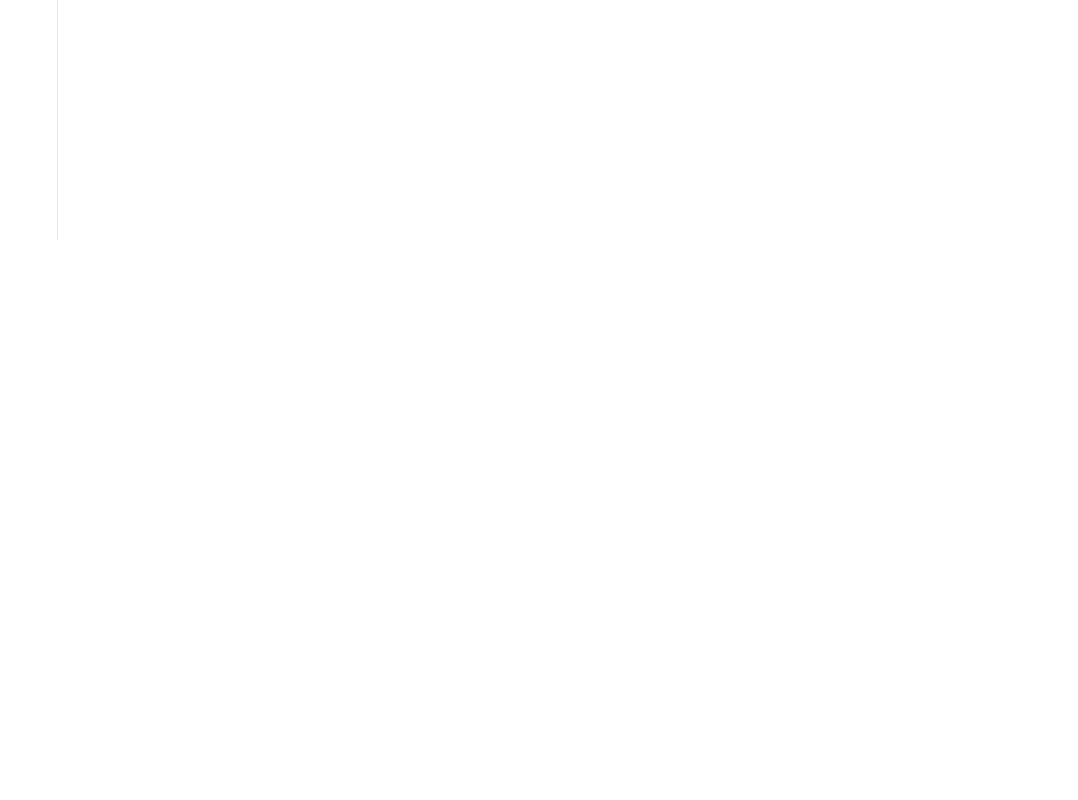
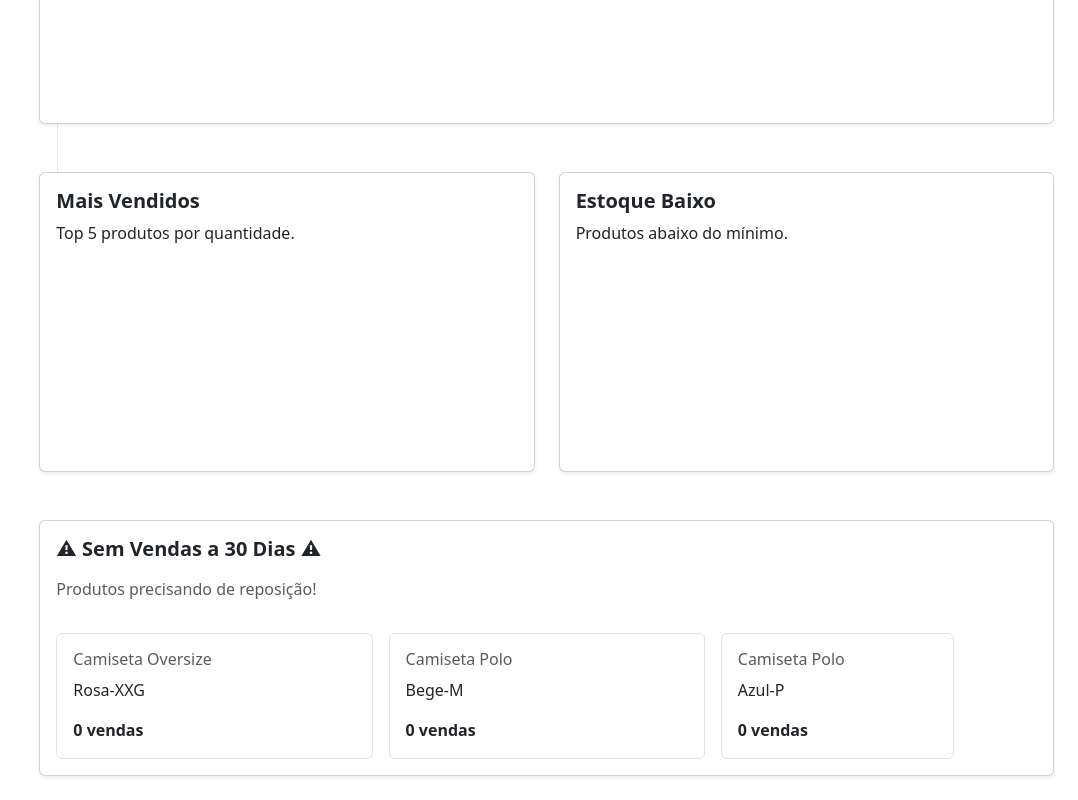
Before and after one commit to matheuskapp/pi-loja, a Next.js app: page /vendas2 in a window 1280 px wide. Shown: the part 560-1360 px from the top of the page, without its empty margins (202-1280 px from the left). Before the commit the page ends 800 px from the top, so only its background shows below. Built offline with nearby package versions, Linux system fonts and the light colour scheme.

Commit message:
Update Estrutura_vendas.js

```diff
--- a/app/vendas2/Estrutura_vendas.js
+++ b/app/vendas2/Estrutura_vendas.js
@@ -47,6 +47,85 @@ export default function Estrutura_vendas() {
 
       </div>
 
+      <div className="row mt-5">
+        <div className="col-12">
+          <div className="card shadow-sm" style={{ minHeight: "400px" }}>
+            <div className="card-body">
+              <h5 className="fw-bold mb-3">Aqui vai um gráfico de Vendas</h5>
+            </div>
+          </div>
+        </div>
+      </div>
+
+
+      <div className="row mt-5">
+
+        <div className="col-sm-6 mb-3 mb-sm-0">
+          <div className="card shadow-sm h-100" style={{ minHeight: "300px" }}>
+            <div className="card-body">
+              <h5 className="card-title"><strong>Mais Vendidos</strong></h5>
+              <p className="card-text">Top 5 produtos por quantidade.</p>
+            </div>
+          </div>
+        </div>
+
+        <div className="col-sm-6">
+          <div className="card shadow-sm h-100" style={{ minHeight: "300px" }}>
+            <div className="card-body">
+              <h5 className="card-title"><strong>Estoque Baixo</strong></h5>
+              <p className="card-text">Produtos abaixo do mínimo.</p>
+            </div>
+          </div>
+        </div>
+
+      </div>
+
+      <div className="row mt-5">
+        <div className="col-12">
+          <div className="card shadow-sm">
+            <div className="card-body">
+
+              <h5 className="fw-bold mb-3 text">
+                ⚠ Sem Vendas a 30 Dias ⚠
+              </h5>
+              <p className="text-muted">
+                Produtos precisando de reposição!
+              </p>
+
+              {/* Sub-cards organizados corretamente */}
+              <div className="row g-3 mt-3">
+
+                <div className="col-md-4">
+                  <div className="border rounded p-3 h-100">
+                    <h6 className="text-muted">Camiseta Oversize </h6>
+                    <p>Rosa-XXG</p>
+                    <strong>0 vendas</strong>
+                  </div>
+                </div>
+
+                <div className="col-md-4">
+                  <div className="border rounded p-3 h-100">
+                    <h6 className="text-muted">Camiseta Polo</h6>
+                    <p>Bege-M</p>
+                    <strong>0 vendas</strong>
+                  </div>
+                </div>
+
+                <div className="col-md-3">
+                  <div className="border rounded p-3 h-100">
+                    <h6 className="text-muted">Camiseta Polo</h6>
+                    <p>Azul-P</p>
+                    <strong>0 vendas</strong>
+                  </div>
+                </div>
+
+              </div>
+
+            </div>
+          </div>
+        </div>
+      </div>
+
     </div>
   );
 }
```
